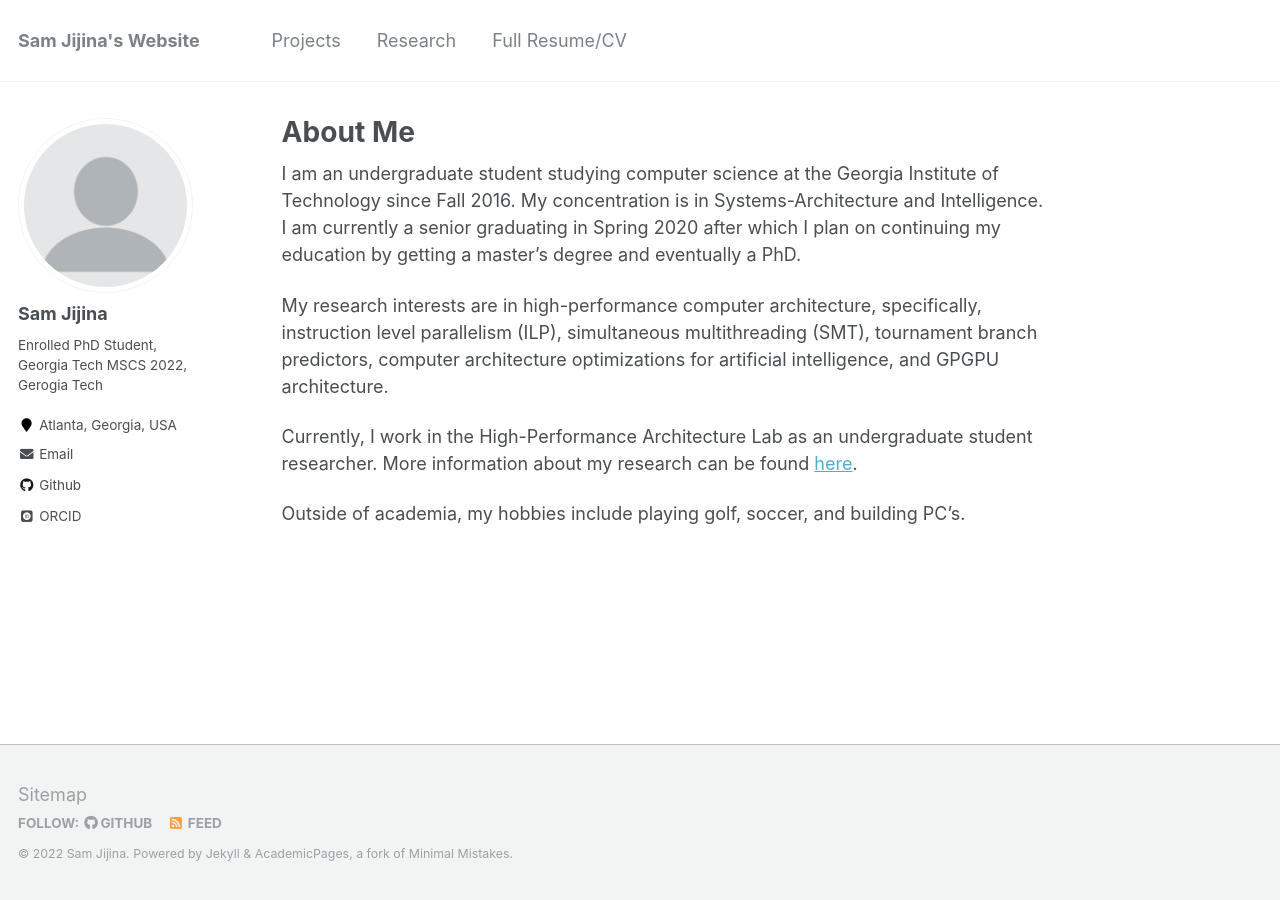
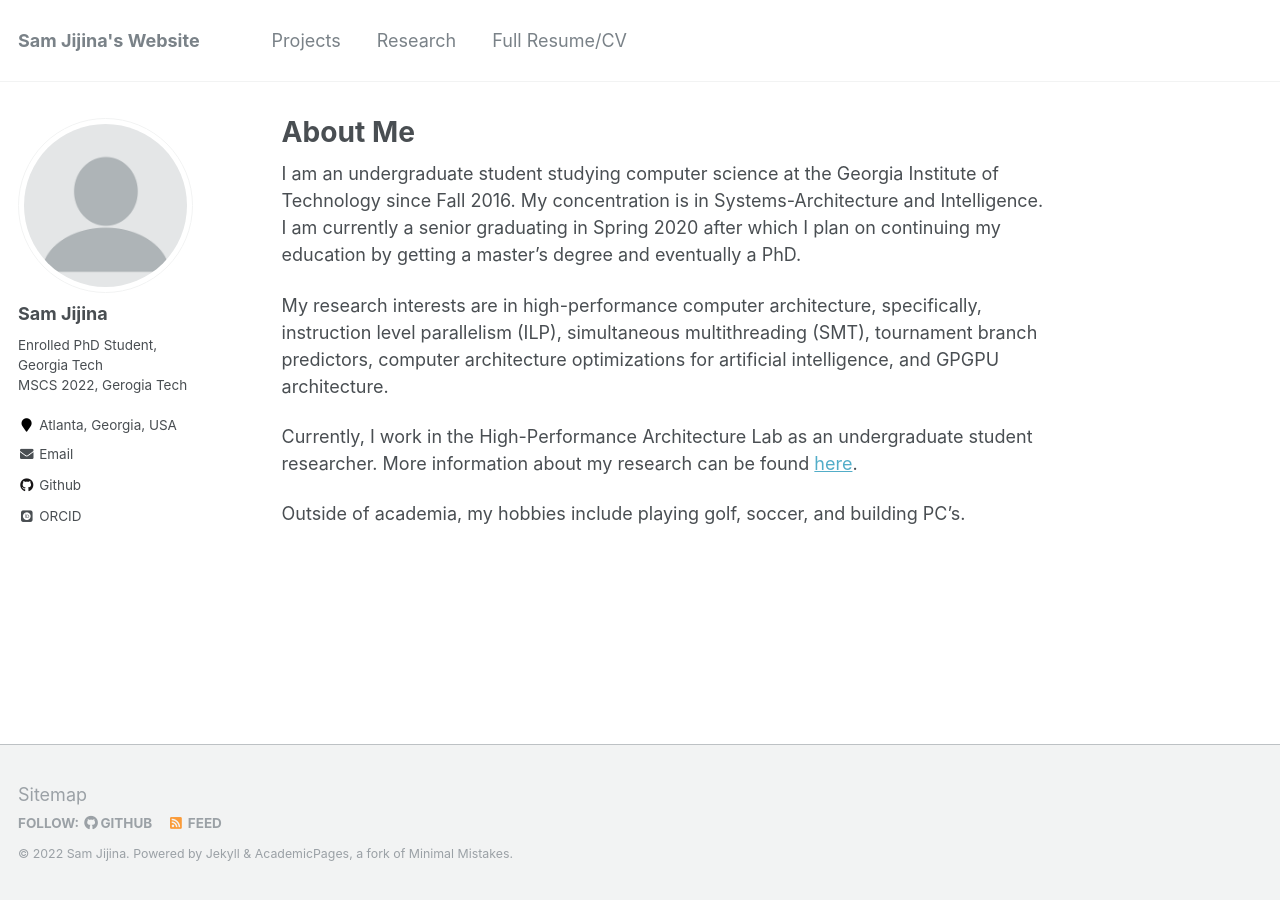
Before and after one commit to samjijina/samjijina.github.io, a Jekyll site: the page built from _pages/about.md, in a window 1280 px wide. Built offline with Jekyll 4.4.1, drawn with Linux system fonts in a browser that asks for light colours; some web fonts are replaced.

```diff
--- a/_config.yml
+++ b/_config.yml
@@ -82,8 +82,7 @@ analytics:
 author:
   name             : "Sam Jijina"
   avatar           : "profile.png"
-  bio              : "Enrolled PhD Student, Georgia Tech
-  MSCS 2022, Gerogia Tech"
+  bio              : "Enrolled PhD Student, Georgia Tech <br> MSCS 2022, Gerogia Tech"
   location         : "Atlanta, Georgia, USA"
   employer         :
   pubmed           :
```
